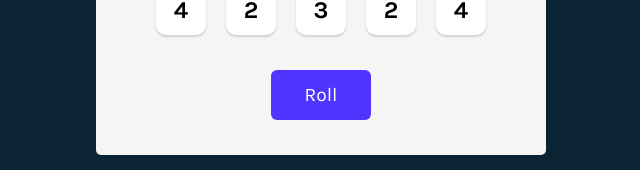
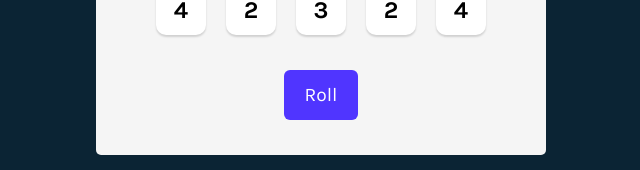
Before and after one commit to ayoubelai/tenzies, a React (Vite) app: page / in a window 1280 px wide. Shown: the part 470-640 px from the top of the page, without its empty margins (319-959 px from the left). Built offline with nearby package versions, Linux system fonts and the light colour scheme.

Commit message:
Change button to show New Game when game is won

```diff
--- a/src/App.jsx
+++ b/src/App.jsx
@@ -4,7 +4,7 @@ import Die from "./Die"
 export default function App() {
   const [dice, setDice] = React.useState(generateAllNewDice())
 
-  var gameWon = checkIfWon()
+  const gameWon = checkIfWon()
 
   function checkIfWon() {
     const firstValue = dice[0].value
@@ -17,8 +17,6 @@ export default function App() {
 
     return true
   }
-
-  console.log(gameWon)
 
   function generateAllNewDice() {
     const dice = []
@@ -61,7 +59,7 @@ export default function App() {
       <div className="diceContainer">
         {diceItems}
       </div>
-      <button className="rollButton" onClick={roll}>Roll</button>
+      <button className="rollButton" onClick={roll}>{gameWon ? "New Game" : "Roll"}</button>
     </main>
   )
 }
--- a/src/index.css
+++ b/src/index.css
@@ -62,7 +62,9 @@ button {
 
 .rollButton {
   height: 50px;
-  width: 100px;
+  width: auto;
+  white-space: nowrap;
+  padding: 6px 21px;
   border: none;
   border-radius: 6px;
   background-color: #5035FF;
```
